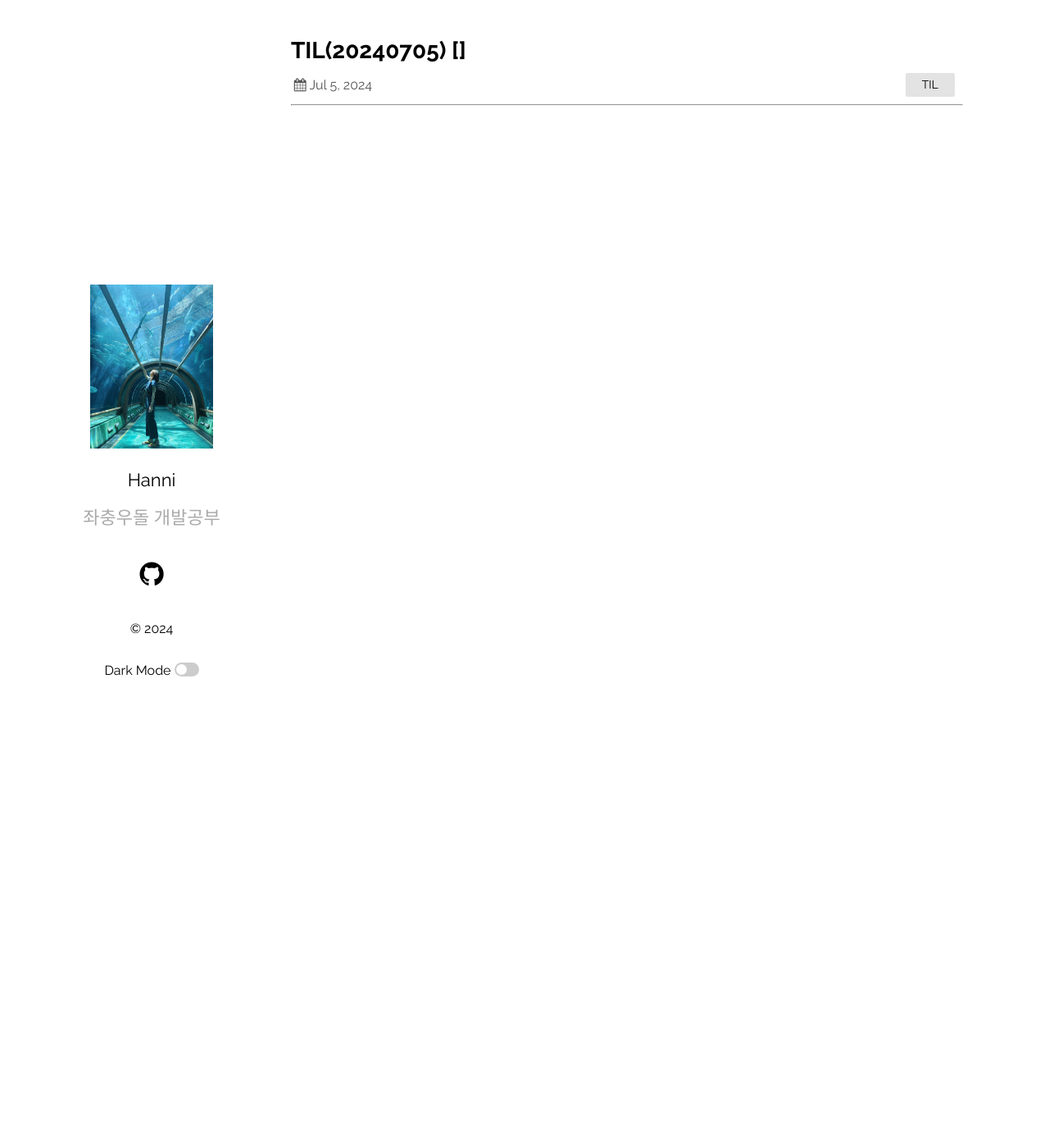
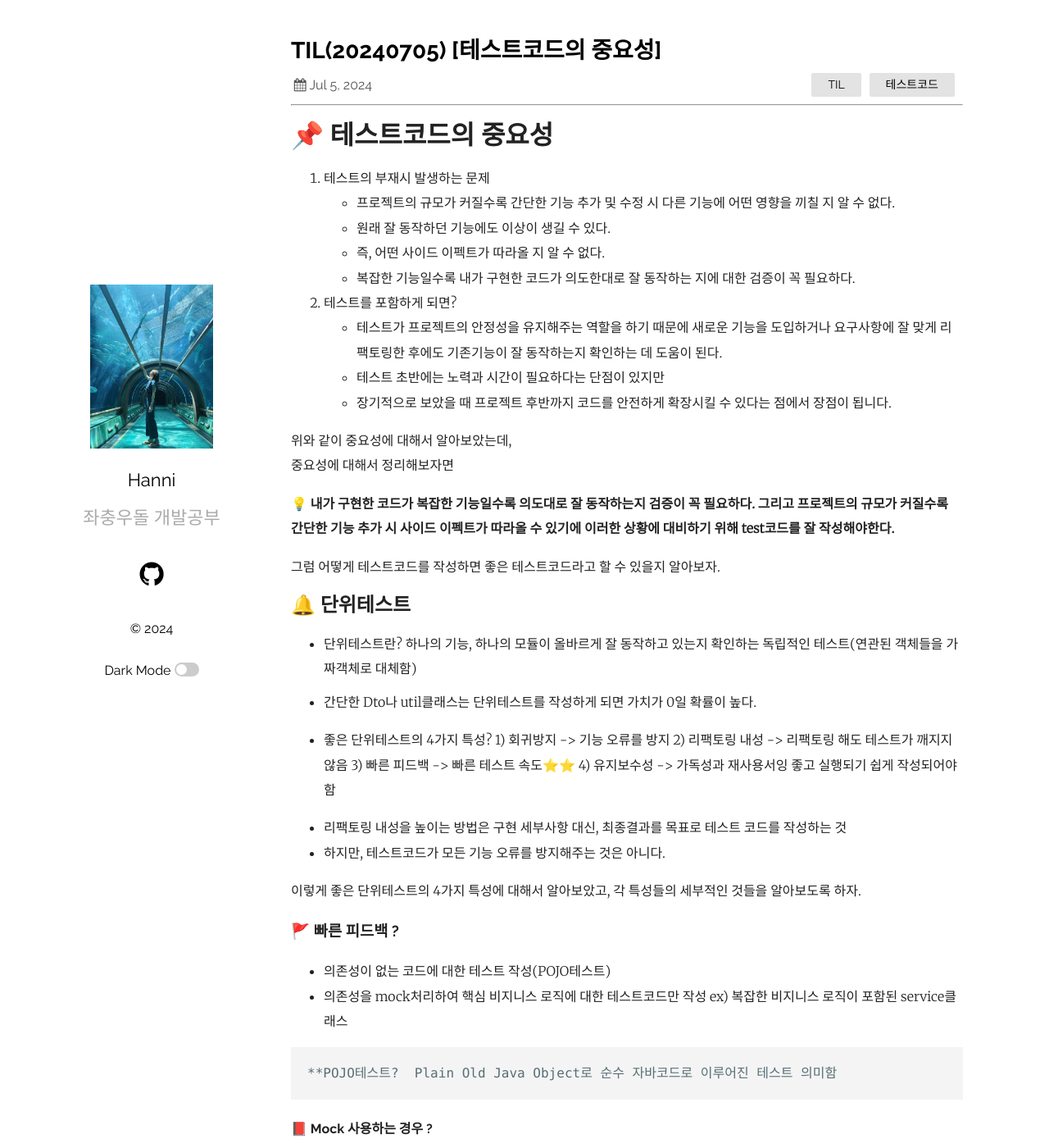
Before and after one commit to HaejungHan/HaejungHan.previous.blog, a Jekyll site: the page built from _posts/2024-07/2024-07-05-copy copy.markdown, in a window 1280 px wide and 1400 px high. Shown: the whole window at 82% size. Built offline with Jekyll 4.4.1, drawn with Linux system fonts in a browser that asks for light colours; some of the changed text lies outside the part shown.

Commit message:
20240705 TIL 단위테스트 관해서

````diff
--- a/_posts/2024-07/2024-07-05-copy copy.markdown
+++ b/_posts/2024-07/2024-07-05-copy copy.markdown
@@ -1,8 +1,127 @@
 ---
 layout: post
-title:  "TIL(20240705) []"
+title:  "TIL(20240705) [테스트코드의 중요성]"
 date:  2024-07-05
-categories: TIL
+categories: TIL 테스트코드
 ---
 
 ----------------------------------------------------------------------------
+
+
+# 📌 테스트코드의 중요성
+
+1. 테스트의 부재시 발생하는 문제
+    - 프로젝트의 규모가 커질수록 간단한 기능 추가 및 수정 시 다른 기능에 어떤 영향을 끼칠 지 알 수 없다.
+    - 원래 잘 동작하던 기능에도 이상이 생길 수 있다.
+    - 즉, 어떤 사이드 이펙트가 따라올 지 알 수 없다.
+    - 복잡한 기능일수록 내가 구현한 코드가 의도한대로 잘 동작하는 지에 대한 검증이 꼭 필요하다.
+
+2. 테스트를 포함하게 되면?
+    - 테스트가 프로젝트의 안정성을 유지해주는 역할을 하기 때문에 새로운 기능을 도입하거나 요구사항에 잘 맞게 리팩토링한 후에도 기존기능이 잘 동작하는지 확인하는 데 도움이 된다.
+    - 테스트 초반에는 노력과 시간이 필요하다는 단점이 있지만
+    - 장기적으로 보았을 때 프로젝트 후반까지 코드를 안전하게 확장시킬 수 있다는 점에서 장점이 됩니다.
+
+위와 같이 중요성에 대해서 알아보았는데, <br>
+중요성에 대해서 정리해보자면<br>
+
+💡 **내가 구현한 코드가 복잡한 기능일수록 의도대로 잘 동작하는지 검증이 꼭 필요하다. 그리고 프로젝트의 규모가 커질수록 간단한 기능 추가 시 사이드 이펙트가 따라올 수 있기에 이러한 상황에 대비하기 위해 test코드를 잘 작성해야한다.**
+
+
+그럼 어떻게 테스트코드를 작성하면 좋은 테스트코드라고 할 수 있을지
+알아보자.
+
+
+## 🔔 단위테스트
+
+- 단위테스트란? 하나의 기능, 하나의 모듈이 올바르게 잘 동작하고 있는지 확인하는 독립적인 테스트(연관된 객체들을 가짜객체로 대체함)
+- 간단한 Dto나 util클래스는 단위테스트를 작성하게 되면 가치가 0일 확률이 높다.
+
+- 좋은 단위테스트의 4가지 특성?
+    1) 회귀방지 -> 기능 오류를 방지
+    2) 리팩토링 내성 -> 리팩토링 해도 테스트가 깨지지 않음
+    3) 빠른 피드백 -> 빠른 테스트 속도⭐⭐
+    4) 유지보수성 -> 가독성과 재사용서잉 좋고 실행되기 쉽게 작성되어야 함
+
+- 리팩토링 내성을 높이는 방법은 구현 세부사항 대신, 최종결과를 목표로 테스트 코드를 작성하는 것
+- 하지만, 테스트코드가 모든 기능 오류를 방지해주는 것은 아니다.
+
+이렇게 좋은 단위테스트의 4가지 특성에 대해서 알아보았고,
+각 특성들의 세부적인 것들을 알아보도록 하자.
+
+
+### 🚩 빠른 피드백 ?
+- 의존성이 없는 코드에 대한 테스트 작성(POJO테스트)
+- 의존성을 mock처리하여 핵심 비지니스 로직에 대한 테스트코드만 작성 ex) 복잡한 비지니스 로직이 포함된 service클래스
+
+```
+**POJO테스트?  Plain Old Java Object로 순수 자바코드로 이루어진 테스트 의미함
+```
+
+#### 📕 Mock 사용하는 경우 ?
+- 실제 객체를 만들기에는 비용과 시간이 많이 소요되는 경우
+- 의존성이 길게 걸쳐져 있어서 제대로된 테스트 구현이 어려울 경우
+- 테스트 작성을 위한 환경구축이 어려운 경우
+- 사용방법 mock()/ @InjectMoks, @Mock
+
+```java
+
+
+public class OrderServiceTest {
+
+    private OrderRepository orderRepository = mock(OrderRepository.class);
+    private ProductRepository productRepository = mock(ProductRepository.class);
+    private OrderLineRepository orderLineRepository = mock(OrderLineRepository.class);
+
+    private OrderService orderService = new OrderService(orderRepository, productRepository, orderLineRepository);
+
+}
+
+```
+
+```java
+
+@ExtendWith(MockitoExtension.class) // Mock Application Context Load
+public class OrderServiceTest {
+
+    @Mock
+    private OrderRepository orderRepository;
+    @Mock
+    private ProductRepository productRepository;
+    @Mock
+    private OrderLineRepository orderLineRepository;
+
+    @InjectMocks
+    private OrderService orderService;
+
+
+}
+
+```
+
+mock()과 @Mock은 동일한 기능을 하지만 @Mock 사용 시, 꼭 test위에 @ExtendWith(MockitoExtension.class) 해당 어노테이션을 붙여주어야 한다.
+
+@MockBean 어노테이션은 뭐지?
+- 통합테스트에 쓰이며 실제 Spring Application Context에 올라와있는 Bean을 Mock으로 처리함
+
+```java
+
+@ExtendWith(SpringExtension.class) // 실제 Application Context Load
+public class OrderServiceTest {
+
+    @Autowired
+    private OrderService orderService;
+
+    @Autowired
+    private OrderRepository orderRepository;
+    @Autowired
+    private ProductRepository productRepository;
+    @MockBean
+    private OrderLineRepository orderLineRepository;
+
+
+}
+
+```
+
+@ExtendWith(SpringExtension.class) 어노테이션을 달아주면
+@Autowired로 설정된 객체들은 실제 의존성을 주입받지만 @MockBean 어노테이션을 달아주는 객체는 Mock으로 사용하겠다는 의미로, 반환값을 설정해주어야 한다!
````
